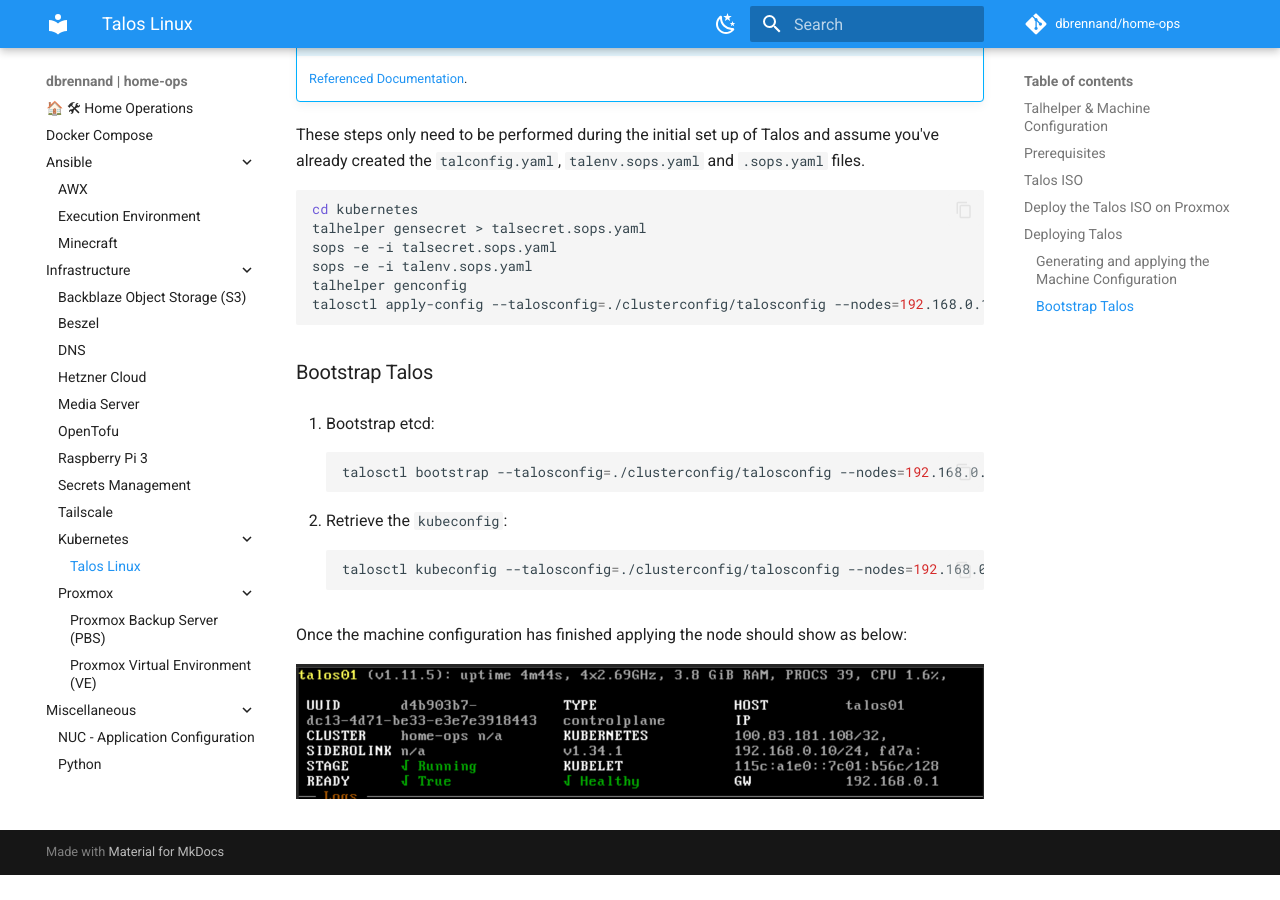
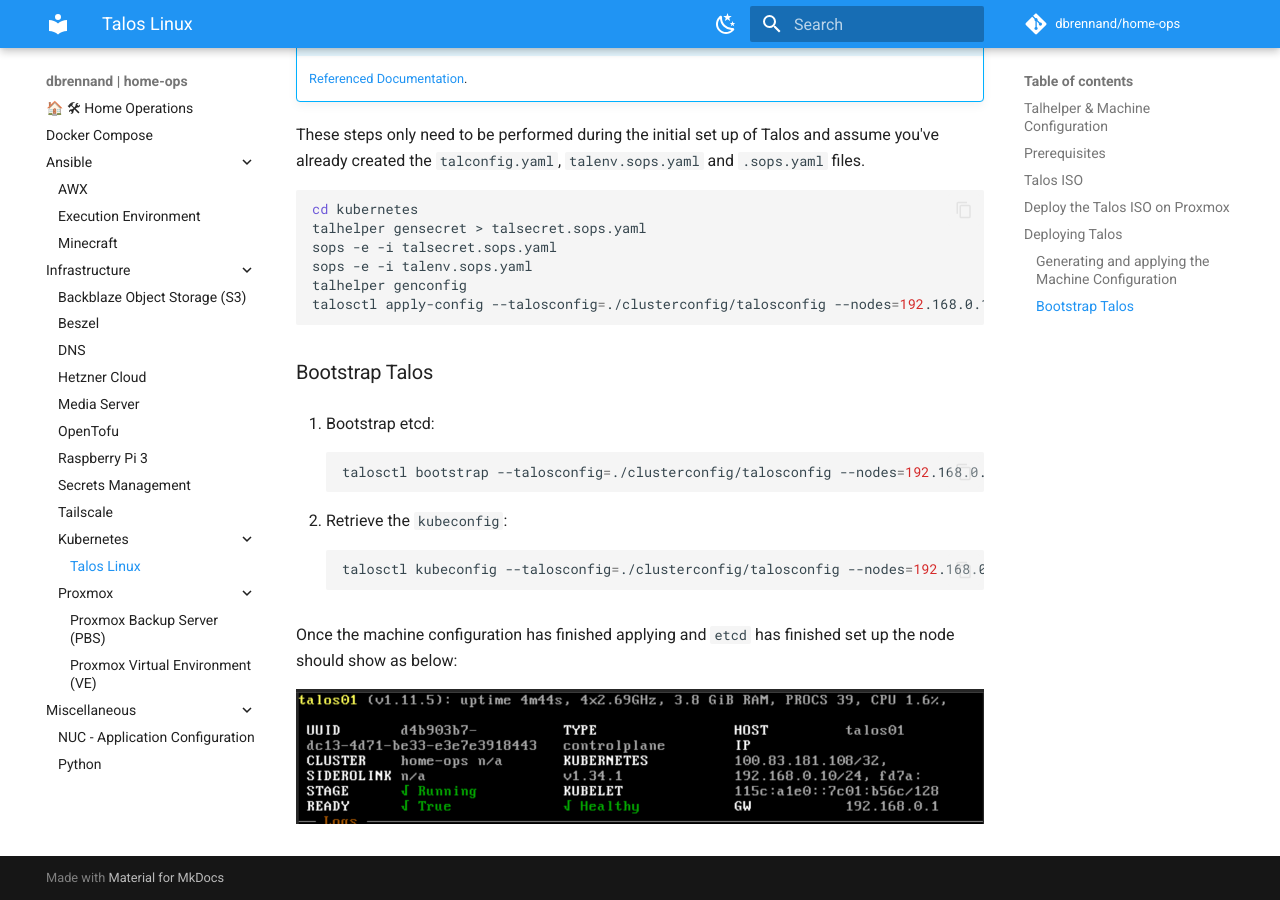
Before and after one commit to dbrennand/home-ops, an MkDocs documentation site: the page built from docs/infrastructure/kubernetes/talos.md, in a window 1280 px wide and 900 px high, scrolled down 4427 px. Built offline with MkDocs 1.6.1 and Material for MkDocs 9.7.7, drawn with Linux system fonts in a browser that asks for light colours; comment, search, counter and statistics services are not loaded; before the commit the page ends 5302 px from its top, so only the background shows below that.

Commit message:
docs: improve wording

````diff
--- a/docs/infrastructure/kubernetes/talos.md
+++ b/docs/infrastructure/kubernetes/talos.md
@@ -164,6 +164,6 @@
     talosctl kubeconfig --talosconfig=./clusterconfig/talosconfig --nodes=192.168.0.10
     ```
 
-Once the machine configuration has finished applying the node should show as below:
+Once the machine configuration has finished applying and `etcd` has finished set up the node should show as below:
 
 ![Talos Deployed](../../assets/images/TalosDeployed.png)
````
